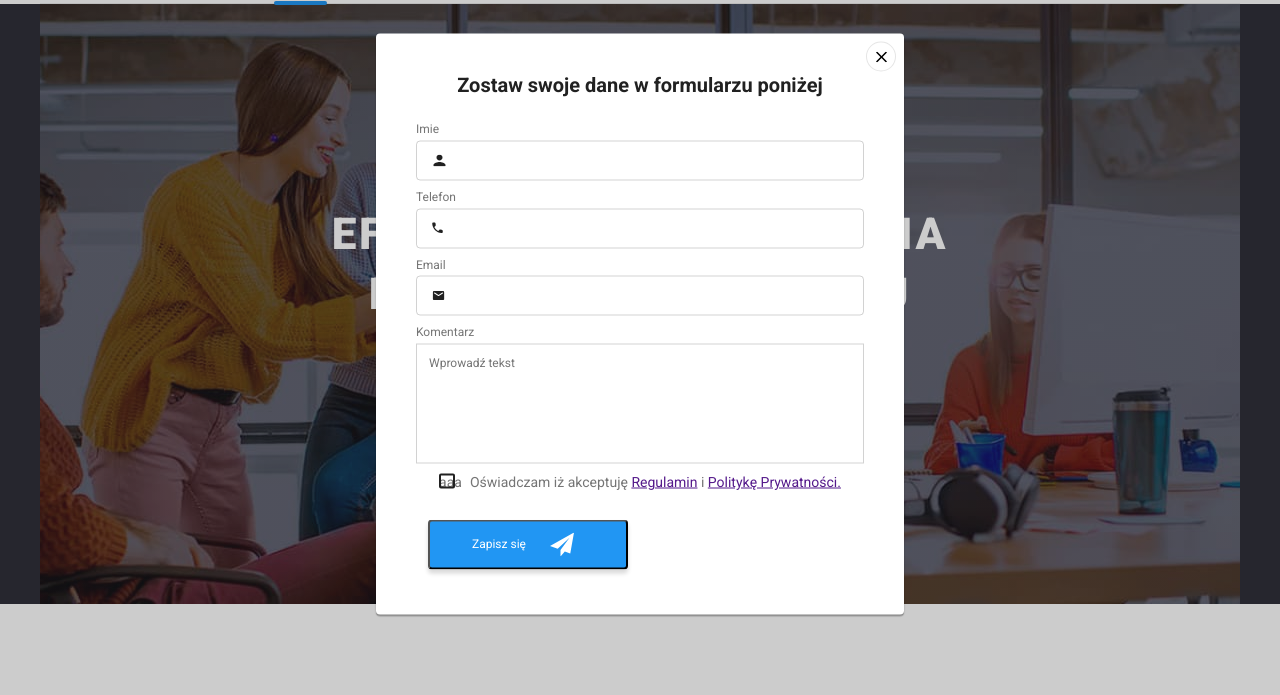
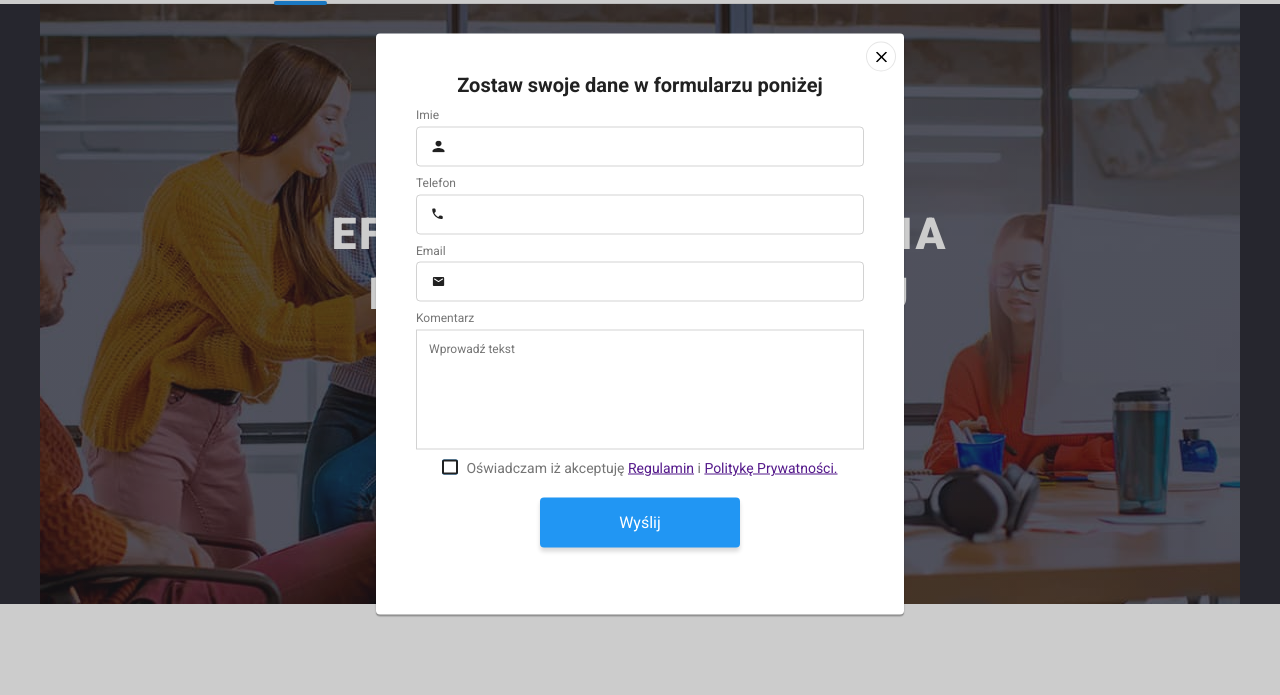
Before and after one commit to ArkadiuszMyszka/goit-markup-hw-06, a plain HTML site: page index.html in a window 1280 px wide. Both pictures are taken after a click on the button "Zamów usługe". Shown: the part 76-771 px from the top of the page. Drawn offline with Linux system fonts and the light colour scheme.

Commit message:
modal basic done

```diff
--- a/css/styles.css
+++ b/css/styles.css
@@ -754,6 +754,7 @@ object-fit: contain;
     display: flex;
     color:var(--color-modal-font);
     flex-direction: column;
+    align-items: center;
     padding: 40px;
     position: absolute;
     top:50%;
@@ -856,7 +857,7 @@ display: block;
     padding-left: 42px;
     cursor: pointer;
     padding-right: 0px;
-
+    border: none;
 
 }
 .form-footer-button-svg{
@@ -865,6 +866,7 @@ display: block;
     fill:var(--brand-color-font-overall-2);
     margin-left: 24px;
 }
+
 .form-footer-input-email{
     width: 358px;
         height: 50px;
@@ -884,6 +886,7 @@ display: block;
     color:var(--brand-color-font-overall) ;
 }
 .modal-form-container{
+    width: 100%;
     list-style: none;
     padding-left: 0px;
 }
@@ -931,9 +934,7 @@ display: block;
     margin-bottom: 10px;
 
 }
-.modal-label{
 
-}
 .modal-textarea{
     width: 100%;
     height: 100%;
@@ -956,8 +957,6 @@ display: block;
         height: 120px;
         width: 100%;
         margin-top: 4px;
-        ;
-
 }
 
 .modal-checkbox{
@@ -984,25 +983,37 @@ display: block;
         height: 15px;
         border: 2px solid var(--brand-color-font-overall);
         border-radius: 2px;
-    ;
+        background-color: var(--brand-color-background-overall);
+
 }
  .modal-checkbox-input:checked + .modal-checkbox-label::before{
-    fill: #2196F3;
-    background-color: #2196F3;
-    border:none;
+    background: none ;
+    border: none;
 
     }
  .button-modal-checkbox-svg {
     display: flex;
-     width: 11px;
-     height: 8px;
-     /* fill: var(--brand-color-background-overall); */
-
+    width: 16px;
+    height: 15px;
+    border-radius: 2px;
+    fill: var(--brand-color-background-overall);
     padding: 0px;
     align-items: center;
     justify-content: center;
-     z-index: 2;
+    background-color: var(--brand-color-hover);
  }
- .modal-checkbox-input:checked{
-    fill: #2196F3;
+ .modal-form-button-send{
+    font-size: 16px;
+    color:var(--brand-color-font-overall-2);
+    display: flex;
+        align-items: center;
+        text-align: center;
+        justify-content: center;
+        height: 50px;
+        width: 200px;
+        background-color: var(--brand-color-hover);
+        border:none;
+        outline:none;
+        box-shadow: 0px 4px 4px rgba(0, 0, 0, 0.15);
+            border-radius: 4px;
  }
--- a/index.html
+++ b/index.html
@@ -325,7 +325,7 @@
                     <form class="form-footer" autocomplete="on">
 
                         <label class="form-footer-label-email" for="user_email_footer"></label>
-                        <input class="form-footer-input-email" type="email" placeholder="E-mail" name="email_footer" id="user_email_footer" />
+                        <input class="form-footer-input-email" required type="email" placeholder="E-mail" name="email_footer" id="user_email_footer" />
                         <button class="form-footer-button" type="submit" >Zapisz się <svg class="form-footer-button-svg">
                         <use href="./images/icons.svg#icon-send"></use></svg></button>
 
@@ -339,13 +339,14 @@
                 <h2>Zostaw swoje dane w formularzu poniżej</h2>
                 <ul class="modal-form-container">
                     <li>
-                        <input class="modal-input" required type="text" name="user_name_modal" id="user_name_modal" />
 
-                        <label class="modal-label" for="user_name_modal">Imie</label>
+                        <label class="" for="user_name_modal">Imie</label>
+
                         <div class="modal-form-box">
                             <svg class="modal-form-icon-name-svg">
                                 <use href="./images/icons.svg#icon-name"></use>
                             </svg>
+                            <input class="modal-input" required type="text" name="user_name_modal" id="user_name_modal" />
 
                         </div>
                     </li>
@@ -375,16 +376,14 @@
                     </li>
                     <li class="modal-checkbox">
                         <input class="modal-checkbox-input" type="checkbox" name="user_checkbox_modal" required id="user_checkbox_modal" />
-                        <label class="modal-checkbox-label" for="user_checkbox_modal">aaa<svg class="button-modal-checkbox-svg">
+                        <label class="modal-checkbox-label" for="user_checkbox_modal"><svg class="button-modal-checkbox-svg">
                             <use href="./images/icons.svg#icon-approve"></use>
                         </svg></label>
                         <span>Oświadczam iż akceptuję <a class="" href="">Regulamin</a> i <a class="" href="">Politykę Prywatności.</a></span>
                     </li>
                 </ul>
 
-                <button class="form-footer-button" type="submit">Zapisz się <svg class="form-footer-button-svg">
-                        <use href="./images/icons.svg#icon-send"></use>
-                    </svg></button>
+                <button class="modal-form-button-send" type="submit">Wyślij</button>
                 <button data-modal-close class="button-modal-close" type="button"><svg class="button-modal-close-svg">
                         <use href="./images/icons.svg#icon-cross"></use>
                     </svg></button>
```
Also changed, not shown: portfolio.html (+1 -1 lines). Lines whose indentation alone changed are shown as unchanged.
